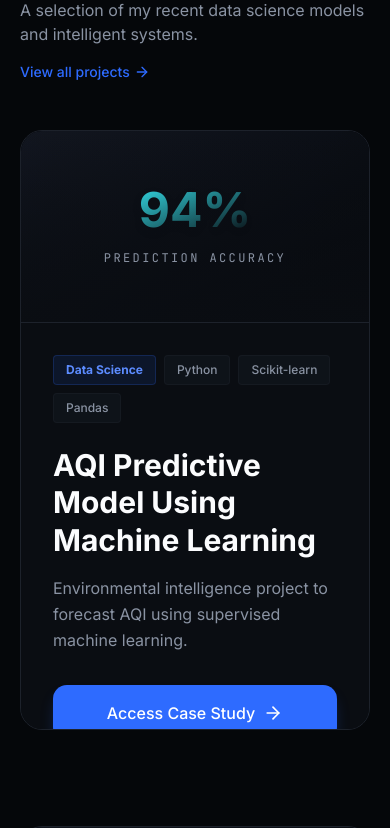
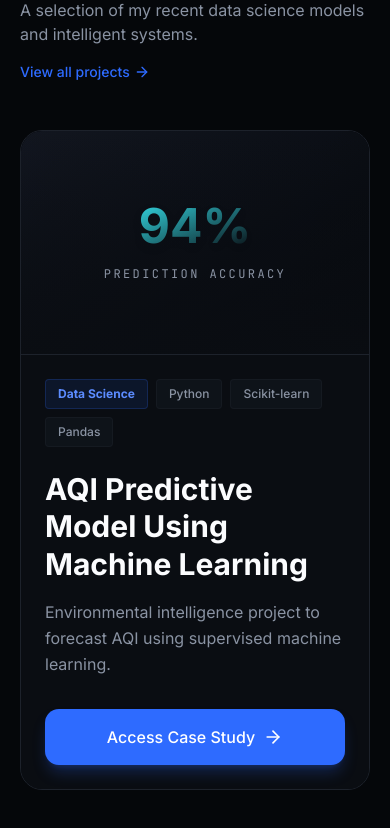
Before and after one commit to kumarsumitjais/Portfolio, a Next.js app: page / in a window 390 px wide. Shown: the part 1060-1888 px from the top of the page. Built offline with nearby package versions, Linux system fonts and the light colour scheme.

Commit message:
fix(ui): adjust project card height for mobile to prevent button clipping

```diff
--- a/src/components/ui/StickyParallaxStack.tsx
+++ b/src/components/ui/StickyParallaxStack.tsx
@@ -22,19 +22,19 @@
 
   return (
     <div
-      className="sticky w-full h-[600px] md:h-[500px] flex items-center justify-center mb-24 last:mb-0"
+      className="sticky w-full h-auto md:h-[500px] flex items-center justify-center mb-16 md:mb-24 last:mb-0"
       style={{ top: stickyTop }}
     >
       <motion.div
         ref={cardRef}
-        className="w-full h-full bg-bg-elevated border border-border-card rounded-3xl overflow-hidden shadow-level-3 relative flex flex-col md:flex-row group"
+        className="w-full h-auto md:h-full bg-bg-elevated border border-border-card rounded-3xl overflow-hidden shadow-level-3 relative flex flex-col md:flex-row group"
         initial={{ opacity: 0, y: 50 }}
         whileInView={{ opacity: 1, y: 0 }}
         viewport={{ once: true, margin: "-100px" }}
         transition={{ duration: 0.6, ease: "easeOut" }}
       >
         {/* Left Side: Cinematic Image/Visual */}
-        <div className="w-full md:w-1/2 h-48 md:h-full relative overflow-hidden bg-bg-base border-b md:border-b-0 md:border-r border-border-card shrink-0">
+        <div className="w-full md:w-1/2 h-56 md:h-full relative overflow-hidden bg-bg-base border-b md:border-b-0 md:border-r border-border-card shrink-0">
           {project.meta.image ? (
             <Image
               src={project.meta.image}
@@ -60,7 +60,7 @@
         </div>
 
         {/* Right Side: Data Sheet */}
-        <div className="w-full md:w-1/2 p-8 md:p-12 flex flex-col h-full bg-bg-elevated relative z-10">
+        <div className="w-full md:w-1/2 p-6 md:p-12 flex flex-col h-auto md:h-full bg-bg-elevated relative z-10">
           <div className="flex flex-wrap items-center gap-2 mb-6">
             <span className="px-3 py-1.5 bg-electric-blue-500/10 text-electric-blue-400 text-xs font-bold rounded border border-electric-blue-500/20">
               {project.meta.category}
```
